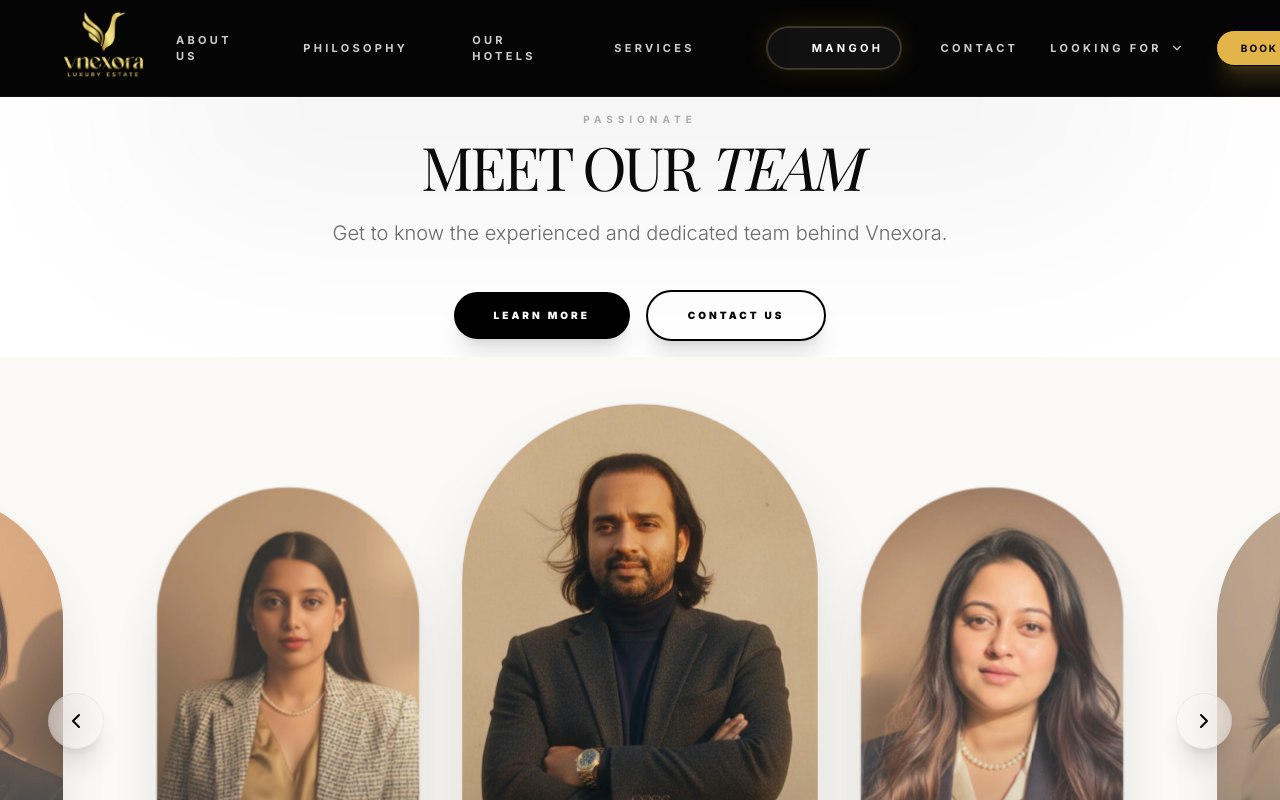
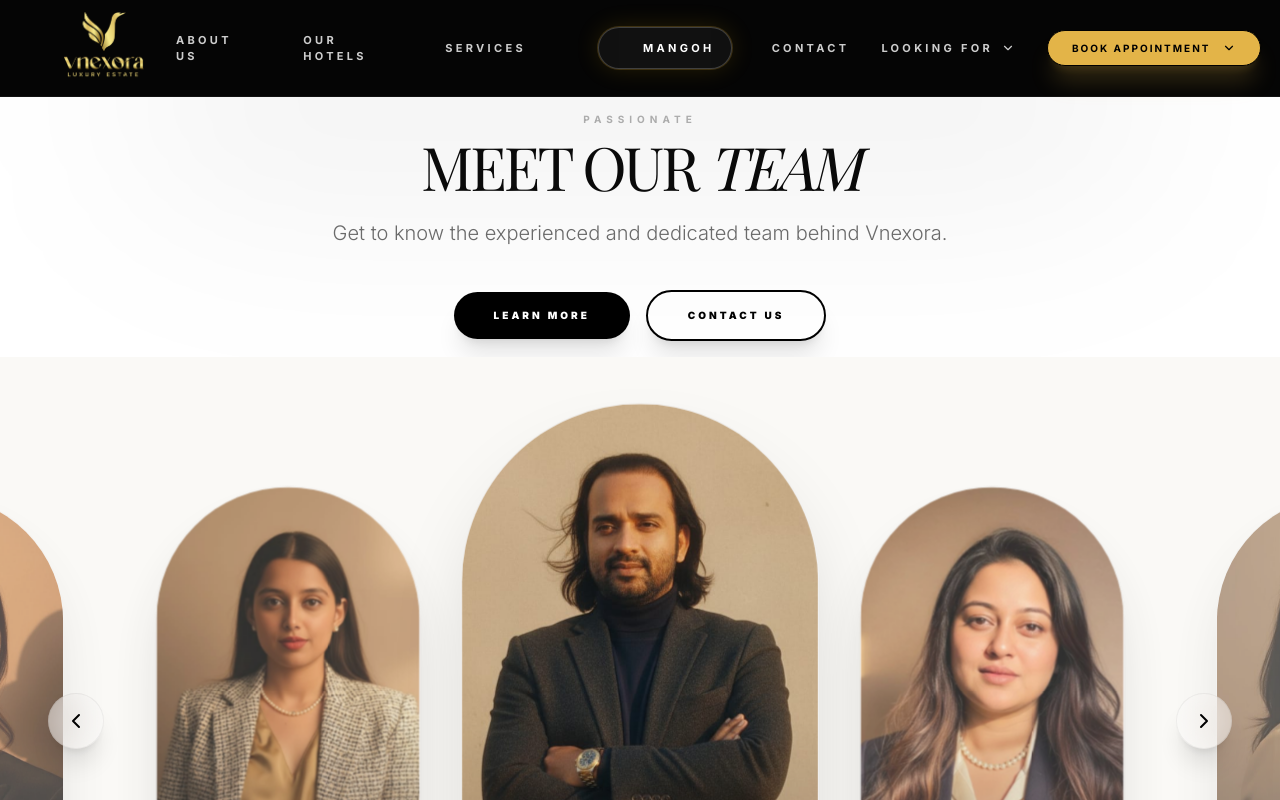
Before and after one commit to cricketmagician/vnexora, a Next.js app: page /team in a window 1280 px wide. Shown: the top 800 px of the page. Built offline with nearby package versions, Linux system fonts and the light colour scheme; a web font is replaced by a local one.

Commit message:
navigation: remove philosophy from header

```diff
--- a/src/components/sections/Navbar.tsx
+++ b/src/components/sections/Navbar.tsx
@@ -45,7 +45,6 @@ export const Navbar = () => {
 
   const navLinks = [
     { name: "About Us", href: "/about-us" },
-    { name: "Philosophy", href: "/philosophy" },
     { name: "Our Hotels", href: "/our-hotels" },
     { name: "Services", href: "/services" },
     { name: "mangoH", href: "/mango" },
```
